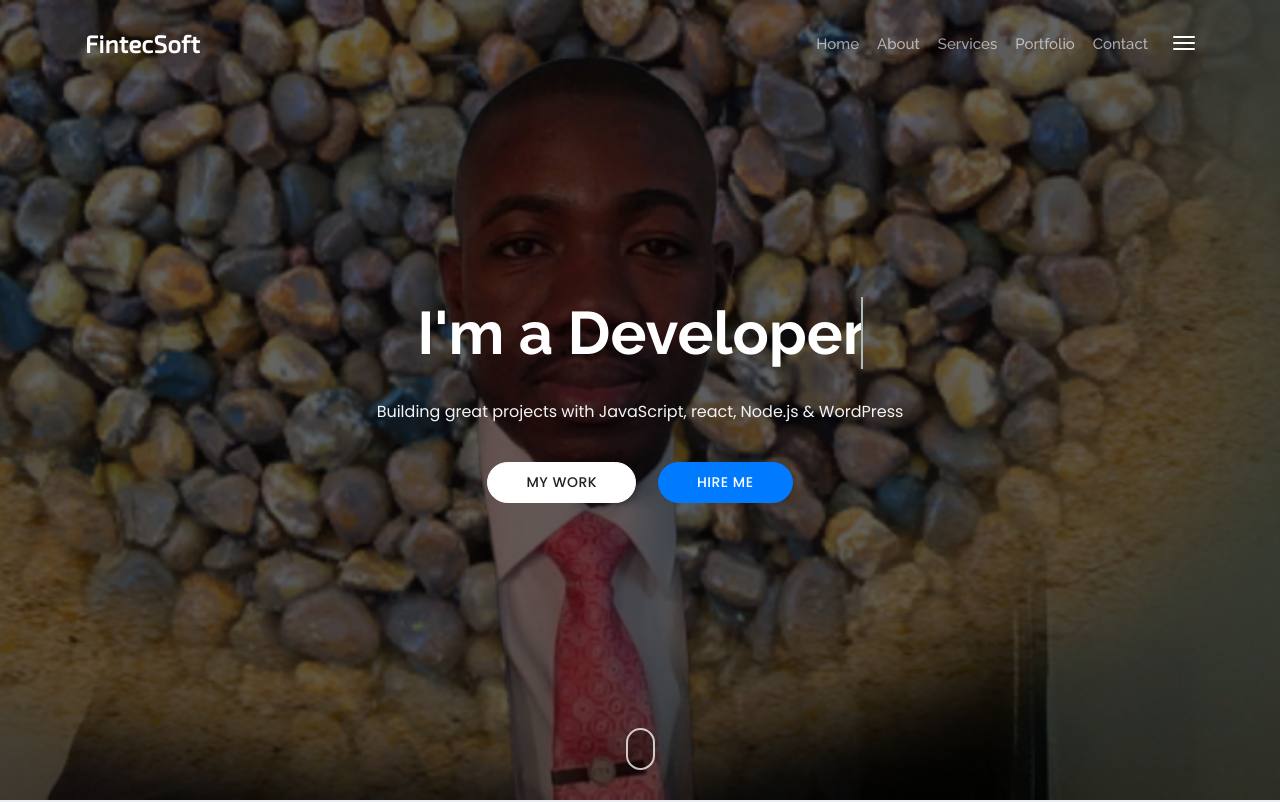
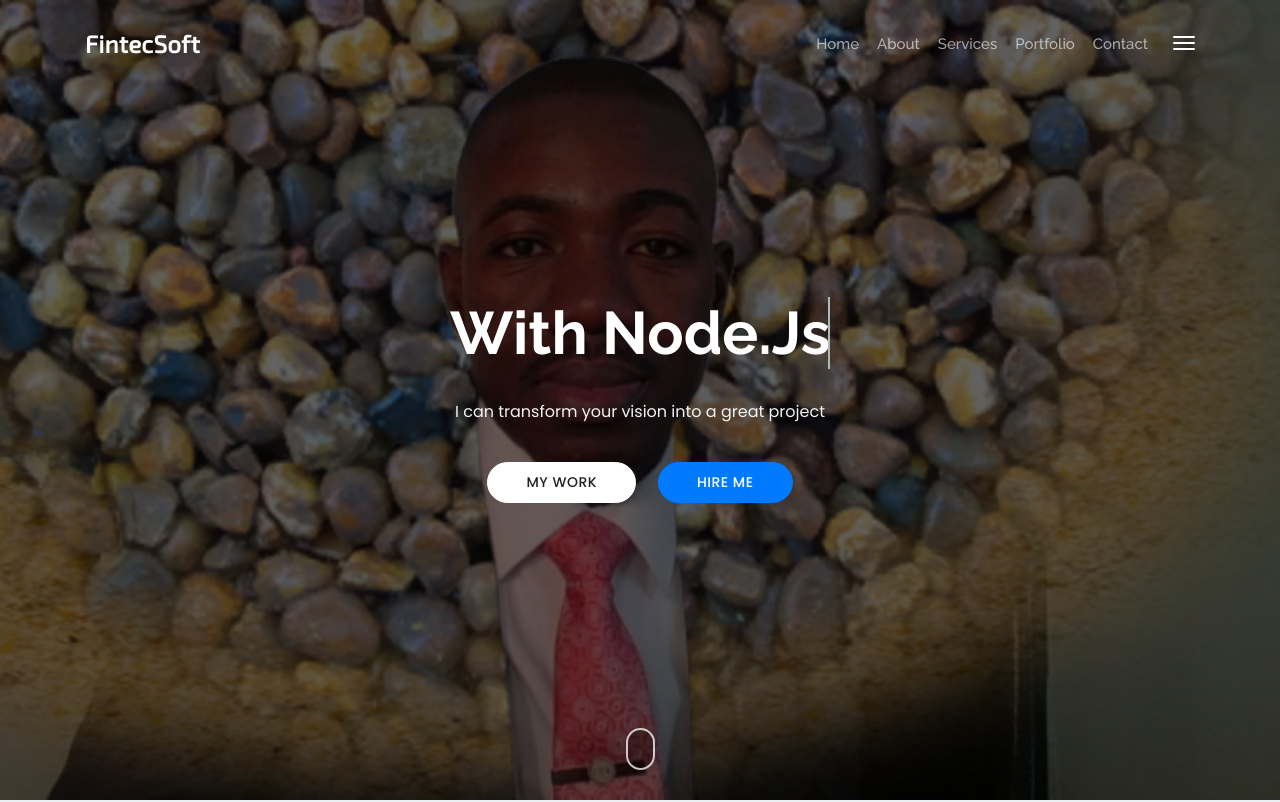
Before and after one commit to Victorien1/Portfolio, a plain HTML site: page index.html in a window 1280 px wide. Shown: the top 802 px of the page. Drawn offline with nearby package versions, Linux system fonts and the light colour scheme.

Commit message:
changing skills headline

```diff
--- a/index.html
+++ b/index.html
@@ -142,13 +142,15 @@
                 <div class="row h-100 align-items-center justify-content-center">
                     <div class="col-12 col-lg-8 home-content text-center">
 
-                        <h1 class="skills cd-headline clip">I'm a
+                        <h1 class="skills cd-headline clip">With
                             <span class="cd-words-wrapper single-skill">
-                             <b class="is-visible">Developer</b>
-                             <b>Freelancer</b>
+                             <b class="is-visible">JavaScript</b>
+                             <b>React</b>
+                             <b>Node.Js</b>
+                             <b>WordPress</b>
                           </span>
                         </h1>
-                        <p class="description">Building great projects with JavaScript, react, Node.js & WordPress</p>
+                        <p class="description">I can transform your vision into a great project</p>
                         <a class="btn work" data-scroll href="#portfolio-area" role="button">My Work</a>
                         <a class="btn hire button-scheme" data-scroll href="#contact-area" role="button">Hire me</a>
                     </div>
```
